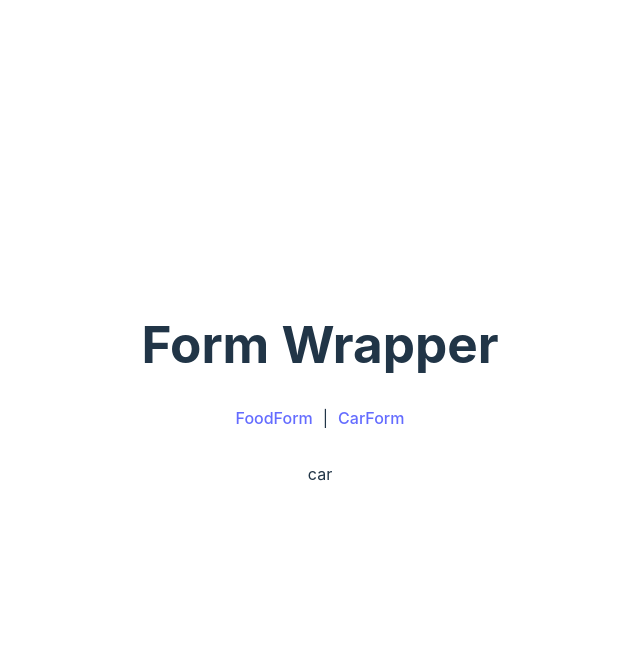
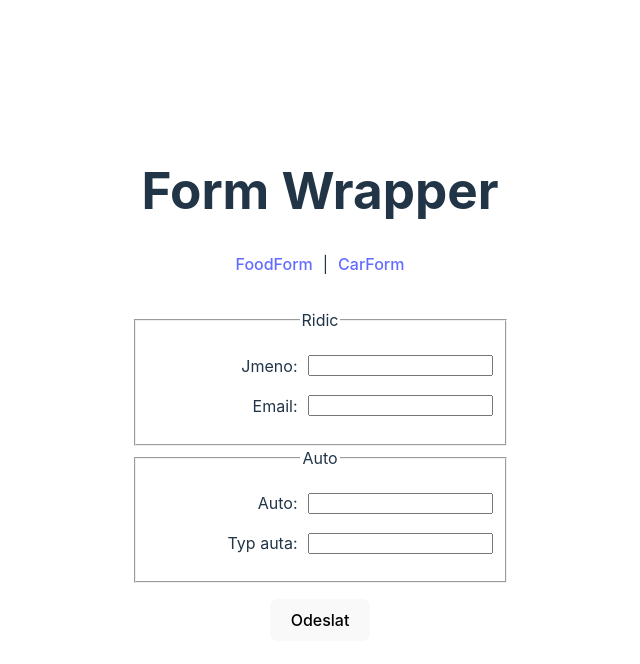
Before and after one commit to harrywebdev/vite_react_form_wrapper, a React (Vite) app: page / in a window 1280 px wide. Both pictures are taken after a click on the link "CarForm". Shown: the top 664 px of the page, without its empty margins (320-960 px from the left). Built offline with nearby package versions, Linux system fonts and the light colour scheme.

Commit message:
add 2 forms and switch between

```diff
--- a/src/App.css
+++ b/src/App.css
@@ -14,3 +14,20 @@
     justify-content: center;
     gap: 10px;
 }
+
+label {
+    display: block;
+    min-width: 150px;
+    text-align: right;
+}
+
+fieldset p {
+    display: flex;
+    align-items: center;
+    justify-content: flex-start;
+    gap: 10px;
+}
+
+button {
+    margin-top: 1em;
+}
--- a/src/App.tsx
+++ b/src/App.tsx
@@ -1,5 +1,7 @@
 import {useState, MouseEvent} from 'react'
 import './App.css'
+import FormFood from "./components/FormFood.tsx";
+import FormCar from "./components/FormCar.tsx";
 
 function App() {
     const [formType, setFormType] = useState<"food" | "car">("food")
@@ -23,7 +25,7 @@ function App() {
             </div>
 
             <div className="card">
-                {formType}
+                {formType === "food" ? (<FormFood/>) : <FormCar/>}
             </div>
         </>
     )
--- /dev/null
+++ b/src/components/FormCar.tsx
@@ -0,0 +1,37 @@
+import {FC} from 'react'
+
+type FormCarProps = {
+    //
+}
+
+const FormCar: FC<FormCarProps> = () => {
+    return <form>
+        <fieldset>
+            <legend>Ridic</legend>
+            <p>
+                <label htmlFor="fullName">Jmeno:</label>
+                <input type="text" id="fullName" name="fullName"/>
+            </p>
+            <p>
+                <label htmlFor="email">Email:</label>
+                <input type="text" id="email" name="email"/>
+            </p>
+        </fieldset>
+
+        <fieldset>
+            <legend>Auto</legend>
+            <p>
+                <label htmlFor="car">Auto:</label>
+                <input type="text" id="car" name="car"/>
+            </p>
+            <p>
+                <label htmlFor="carType">Typ auta:</label>
+                <input type="text" id="carType" name="carType"/>
+            </p>
+        </fieldset>
+
+        <button type="submit">Odeslat</button>
+    </form>
+}
+
+export default FormCar
```
